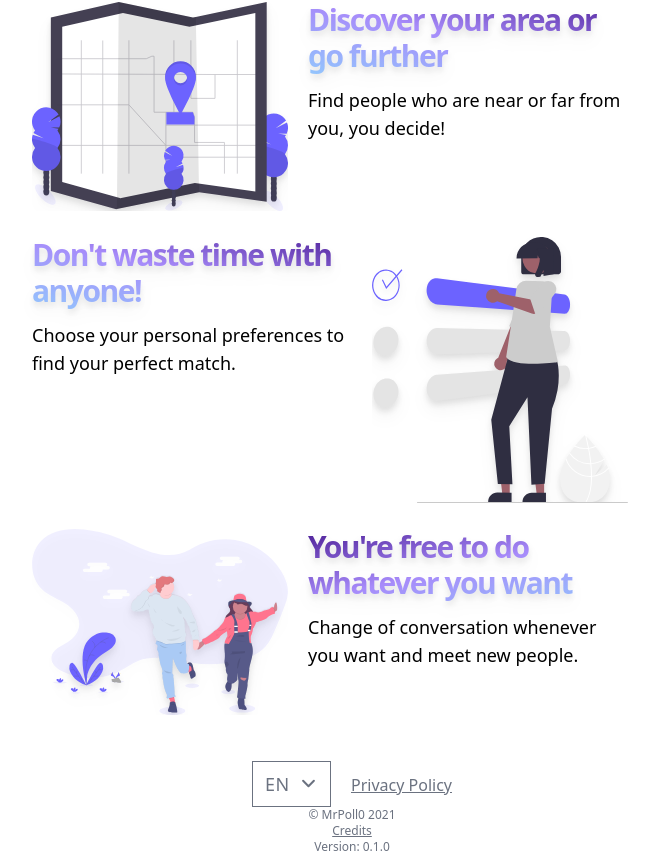
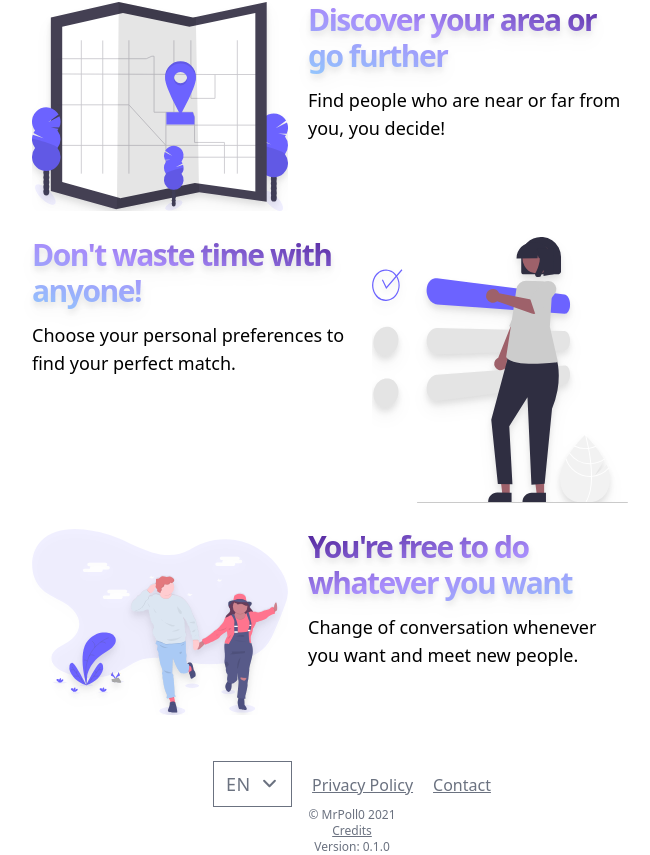
Before and after one commit to MrPoll0/e1, a Next.js app in the folder app/: page / in a window 1280 px wide. Shown: the part 438-1293 px from the top of the page, without its empty margins (288-938 px from the left). Built offline with nearby package versions, Linux system fonts and the light colour scheme.

Commit message:
added contact to email

```diff
--- a/app/components/Footer.js
+++ b/app/components/Footer.js
@@ -7,6 +7,7 @@ export default function Footer() {
             <div className="space-x-5">
                 <LanguageSelector/>
                 <a target="_blank" href="/privacy-policy.html" className="text-base underline">Privacy Policy</a>
+                <a href="mailto:admin@vibezz.live" className="text-base underline">Contact</a>
             </div>
             <p>&copy; MrPoll0 2021</p>
             <p><a target="_blank" href="/credits.html" className="underline">Credits</a></p>
--- a/app/components/Form.js
+++ b/app/components/Form.js
@@ -255,7 +255,7 @@ export default function Form({ endpoint }){
                     <button id="yes" aria-label={t.pos_aria} onClick={ async () => {{  const distanceSelect = (await import("./input/distanceSelect")).default; distanceSelect("yes", handlePos) } }} className="uppercase text-4xl border-2 rounded border-gray-900 p-2 text-gray-700 hover:border-green-400 hover:text-green-400 focus:border-green-500 focus:text-green-500">{t.pos_yes}</button>
                 </div>
 
-                <div className="m-auto space-x-2 flex flex-col my-0">
+                <div className="m-auto space-x-2 flex flex-col my-0 text-lg">
                   <div className="inline-flex items-center">
                     <input name="consent-privacy" type="checkbox" className="text-purple-500"></input>
                     <span className="ml-2 text-gray-800">{t.consent_title}<a className="underline" href="https://vibezz.live/privacy-policy.html" target="_blank">{t.consent_privacy}</a></span>
--- a/app/components/input/distanceSelect.js
+++ b/app/components/input/distanceSelect.js
@@ -7,6 +7,7 @@ const distanceSelect = (e, handlePos) => {
         setButtonStyle("d", "yes");
       }else{
         alert("Distance not available");
+        handlePos([]);
       }
     }else if(e === "no"){
       handlePos([]);
```
